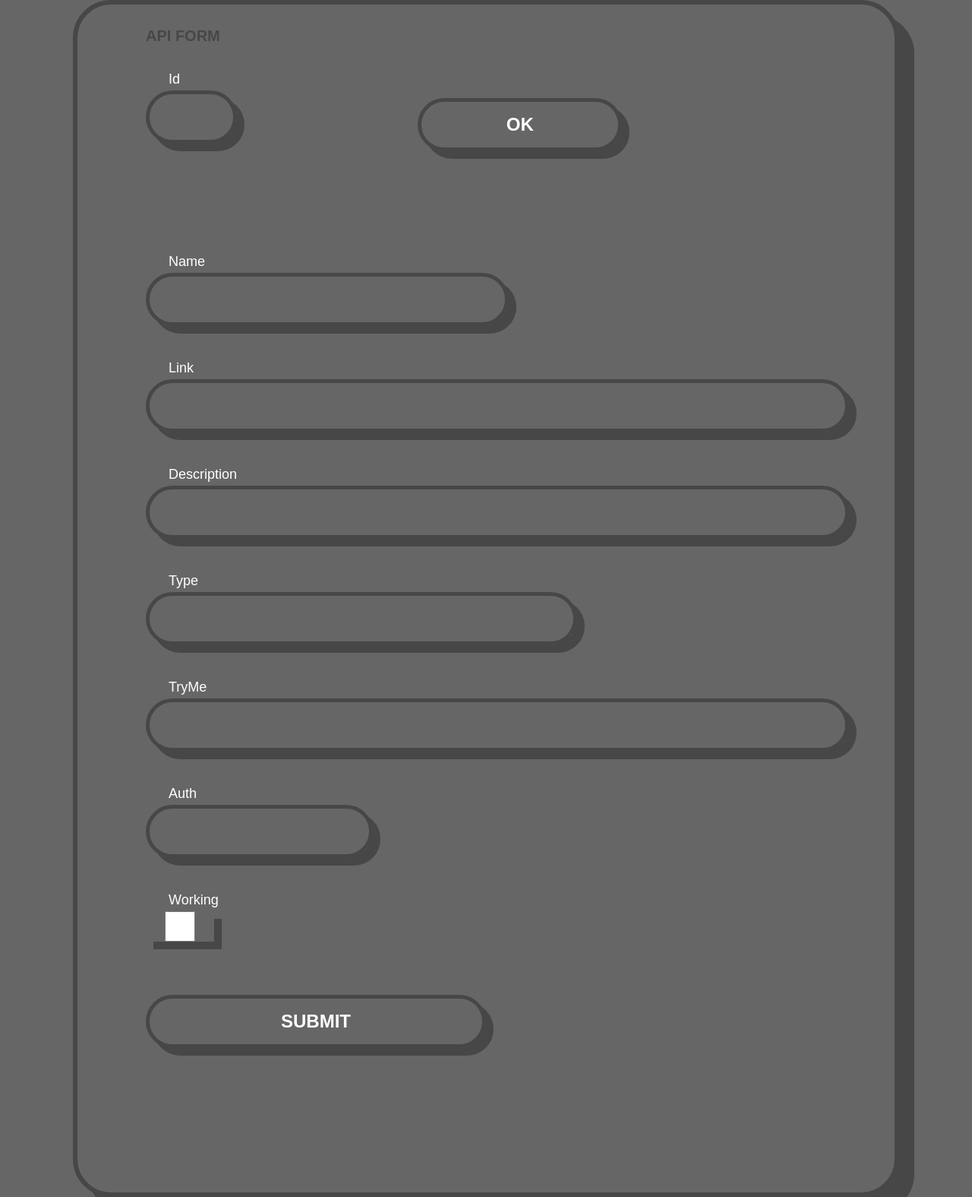
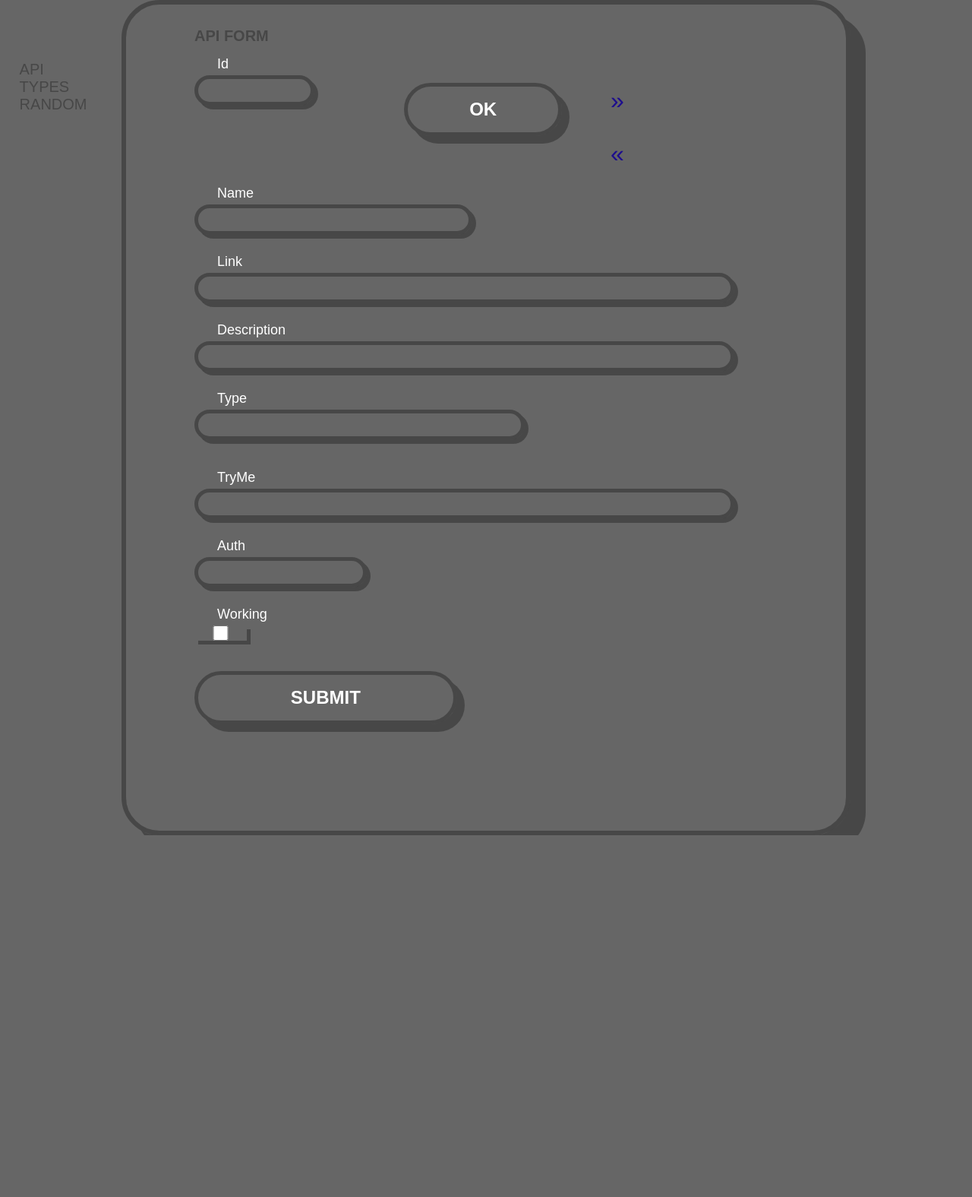
Before and after one commit to Architrixs/ThisApiForThat, a Django app: template templates/crud.html in a window 1280 px wide. Shown: the whole page at 76% size. After the commit the page ends 1099 px from the top, so only its background shows below. Run offline with Django 4.2, Linux system fonts and the light colour scheme; the template is opened without the code that fills it, so the values that code supplies are empty.

Commit message:
Add next/prev button; working redirection; styling; tab for other forms

```diff
--- a/ApiForApi/urls.py
+++ b/ApiForApi/urls.py
@@ -15,6 +15,7 @@ Including another URLconf
 """
 from django.contrib import admin
 from django.urls import path
+from django.views.generic.base import RedirectView
 from ThisApiForThatThing.views import MainPageView, RandomDataCall, TypeDataCall, AllTypes, CrudPageView
 
 urlpatterns = [
@@ -23,5 +24,6 @@ urlpatterns = [
     path('api/random/', RandomDataCall.as_view(), name='random'),
     path('api/types/', AllTypes.as_view(), name='types'),
     path('api/types/<str:type>', TypeDataCall.as_view(), name='type'),
-    path('crud/', CrudPageView.as_view(), name='crud'),
+    path('crud/', RedirectView.as_view(url='id=10', permanent=False)),
+    path('crud/id=<int:id>', CrudPageView.as_view(), name='crud'),
 ]
--- a/static/form.css
+++ b/static/form.css
@@ -15,8 +15,27 @@ body {
     justify-content: center;
 }
 
+a {
+    color: rgba(0, 0, 0, 0.3);
+    font-size: 20px;
+    text-transform: uppercase;
+    text-decoration: none;
+}
+
+.sidebar {
+    z-index: 5;
+    position: fixed;
+    left: 2%;
+    top: 10%;
+}
+
+/* higlight selected tab*/
+.active {
+    color: #fff;
+}
+
 .card {
-  width: 70%;
+    width: 60%;
     padding: 30px 90px 90px 90px;
     border: 6px solid rgba(0, 0, 0, 0.3);
     box-shadow: 20px 20px 0 rgba(0, 0, 0, 0.3);
@@ -35,14 +54,14 @@ body {
     width: 100%;
     display: grid;
     grid: auto / auto auto;
-  grid-template-columns: repeat(auto-fit,minmax(40%, 1fr));
+    grid-template-columns: repeat(auto-fit, minmax(40%, 1fr));
     grid-gap: 30px;
 }
 
 .card .row .col {
     position: relative;
-  width: 100%;
-  margin: 30px 20px 100px 0;
+    width: 90%;
+    margin: 10px 10px 50px 0;
     transition: 0.5s;
 }
 
@@ -57,13 +76,13 @@ body {
 .card .row .form-group textarea {
     position: absolute;
     width: 100%;
-  height: 100%;
+    height: 50% ;
     background: transparent;
     outline: none;
-  font-size: 18px;
-  padding: 10px 0 10px 20px;
+    font-size: 16px;
+    padding: 5px 0 5px 10px;
     border: 5px solid rgba(0, 0, 0, 0.3);
-  box-shadow: 10px 10px 0 rgba(0, 0, 0, 0.3);
+    box-shadow: 5px 5px 0 rgba(0, 0, 0, 0.3);
     color: #ffffff;
     border-radius: 50px;
 }
@@ -113,11 +132,12 @@ body {
 
 @media screen and (max-width: 900px) {
     .card .row {
-    grid-template-columns: repeat(auto-fit,minmax(70%, 1fr));
+        grid-template-columns: repeat(auto-fit, minmax(70%, 1fr));
     }
 
     .card {
         padding: 20px;
+        padding-top: 14%;
     }
 
     .card h2 {
@@ -127,4 +147,14 @@ body {
     .card .row input[type="submit"] {
         width: 100%;
     }
+
+    .tab {
+        float: right;
+        margin: 5px;
     }
+
+    .sidebar {
+        left: 20%;
+        top: 3%;
+    }
+}
--- a/static/script.js
+++ b/static/script.js
@@ -5,3 +5,25 @@ function openNav() {
 function closeNav() {
   document.getElementById("mySidebar").style.width = "0";
 }
+
+// hide other form tabs and show the one that is clicked
+function showForm(form) {
+  if (form == "api") {
+    document.getElementById("api").classList.add("active");
+    document.getElementById("api").style.display = "block";
+    document.getElementById("types").style.display = "none";
+    document.getElementById("random").style.display = "none";
+  }
+  else if (form == "types") {
+    document.getElementById("types").classList.add("active");
+    document.getElementById("api").style.display = "none";
+    document.getElementById("types").style.display = "block";
+    document.getElementById("random").style.display = "none";
+  }
+  else {
+    document.getElementById("random").classList.add("active");
+    document.getElementById("api").style.display = "none";
+    document.getElementById("types").style.display = "none";
+    document.getElementById("random").style.display = "block";
+  }
+}
--- a/templates/crud.html
+++ b/templates/crud.html
@@ -4,9 +4,11 @@
     <meta charset="UTF-8">
     {% load static %}
     <link rel="stylesheet" href="{% static 'form.css' %}">
-    <title>Title</title>
+    <script src="{% static 'script.js' %}"></script>
+    <title>CRUD</title>
 </head>
 <body>
+
 {# make a form for updating or adding entries to api database according to ApiModel #}
 {#name = models.CharField(max_length=100)#}
 {#    link = models.CharField(max_length=500)#}
@@ -17,22 +19,48 @@
 {#    working = models.BooleanField(default=True)#}
 {#    _id = models.IntegerField(primary_key=True)#}
 
+{# add a side bar with 3 tabs: one for API for, second For Types and third for random#}
+<div class="sidebar">
+    <div class="tabs">
+        <div class="tab">
+            <a href="#" onclick=showForm('api')>API</a>
+        </div>
+        <div class="tab">
+            <a href="#" onclick=showForm('types')>Types</a>
+        </div>
+        <div class="tab">
+            <a href="#" onclick=showForm('random')>Random</a>
+        </div>
+    </div>
+</div>
 <div class="card">
+    {#  API  form hide other tab #}
+    <div class="tab-content" id="api">
         <h2>API FORM</h2>
         <div class="row">
-        <form action="/crud/" method="get">{% csrf_token %}
+            <form action="/crud/id={{ id }}" method="get">{% csrf_token %}
                 <div class="col">
-                <div class="form-group" style="width: 10%;">
+                    <div class="form-group" style="width: 20%;margin-top: 5px">
                         <label for="name">Id</label>
                         <input type="number" name="id" value="{% if data %}{{ id }}{% endif %}">
                     </div>
+                    <input type="submit" value="OK" style="width: 30%; margin-left: 40%">
+                {# add next and previous buttons #}
+                <div style="width: 20%;margin: 5px; float: right">
+{#                    arrow right character #}
+                    <a href="/crud/id={% if data %}{{ id |add:1 }}{% else %}1{% endif %}" onclick=nextId() style="font-size: 2em; color: rgb(29, 13, 142);">&#187;</a>
+                </div>
+                <div style="width: 20%;margin: 5px; float: right">
+{#                    arrow left character #}
+                    <a href="/crud/id={% if data %}{{ id | add:-1 }}{% else %}1{% endif %}" onclick=previousId() style="font-size: 2em;color: rgb(29, 13, 142);">&#171;</a>
+                </div>
+                </div>
 
-                <input type="submit" value="OK" style="width: 30%; margin-left: 40%">
-            </div>
+
             </form>
         </div>
         <div class="row">
-        <form action="/crud/" method="post">{% csrf_token %}
+            <form action="/crud/id={{ id }}" method="post">{% csrf_token %}
                 <div class="col">
                     <div class="form-group" style="width: 50%;">
                         <label>Name</label>
@@ -72,7 +100,8 @@
                 <div class="col">
                     <div class="form-group" style="width: 10%;">
                         <label>Working</label>
-                    <input type="checkbox" name="working" value="{% if data %}{{ data.working }}{% endif %}">
+                        <input type="checkbox" name="working" value="{% if data %}{{ data.working }}{% endif %}"
+                               {% if data.working %}checked{% endif %}>
                     </div>
                 </div>
                 <div class="col">
@@ -82,6 +111,13 @@
 
         </div>
     </div>
+    <div class="tab-content" id="types" style="display: none;">
+        <h2>TYPES FORM</h2>
+    </div>
+    <div class="tab-content" id="random" style="display: none;">
+        <h2>RANDOM FORM</h2>
+    </div>
+</div>
 
 </body>
 </html>
```
Also changed, not shown: ThisApiForThatThing/views.py (+14 -5 lines). Lines whose indentation alone changed are shown as unchanged.
